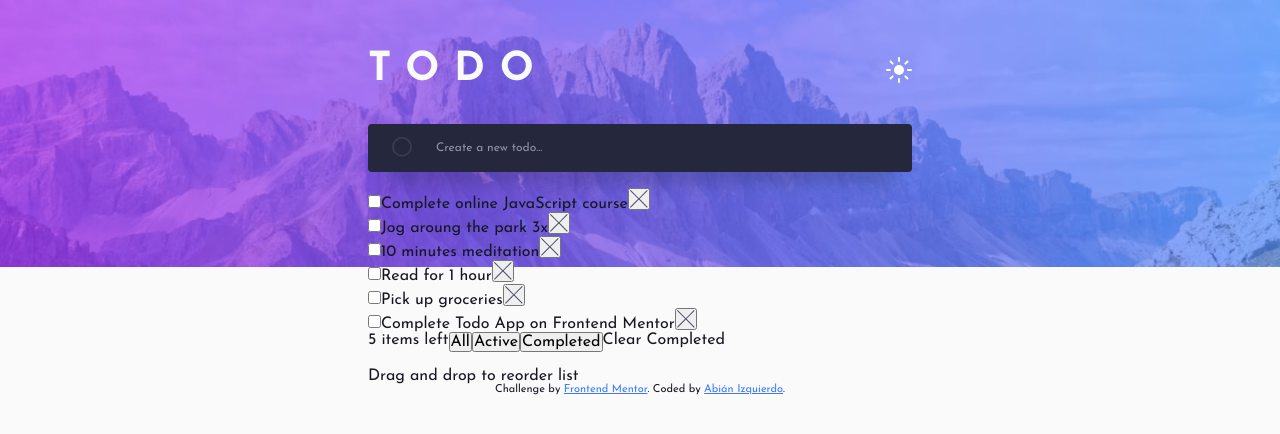
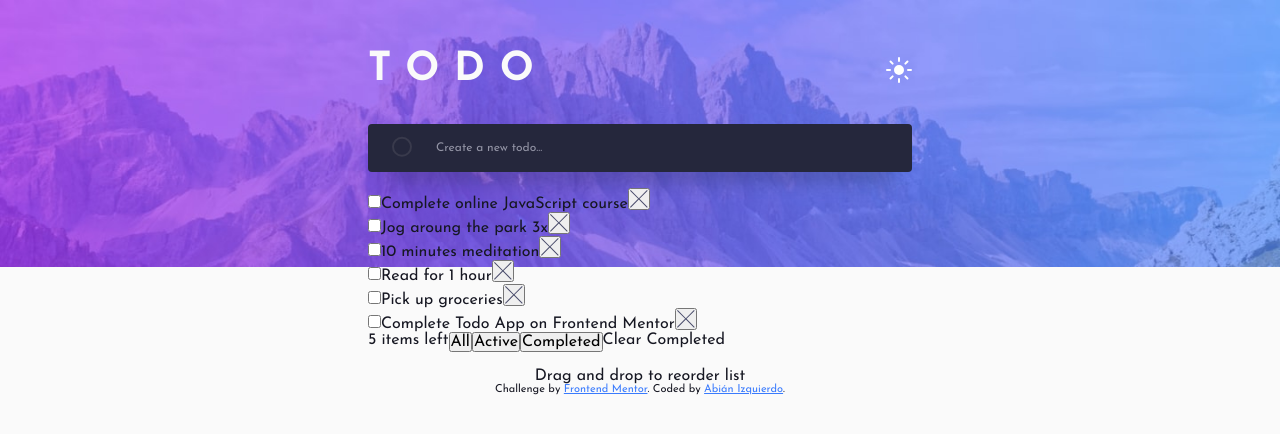
Before and after one commit to abizmo/todo-app, a React (Vite) app: page / in a window 1280 px wide. Shown: the top 434 px of the page. Built offline with nearby package versions, Linux system fonts and the light colour scheme.

Commit message:
Add text-center class

```diff
--- a/src/App.css
+++ b/src/App.css
@@ -18,7 +18,6 @@ body {
 
 .attribution {
   font-size: var(--fs-100);
-  text-align: center;
 }
 
 .attribution a {
--- a/src/App.tsx
+++ b/src/App.tsx
@@ -140,9 +140,9 @@ const App = () => {
             <span>Clear Completed</span>
           </div>
         </div>
-        <p>Drag and drop to reorder list</p>
+        <p className='text-center'>Drag and drop to reorder list</p>
       </main>
-      <footer className='attribution'>
+      <footer className='attribution | text-center'>
         Challenge by{' '}
         <a
           href='https://www.frontendmentor.io?ref=challenge'
--- a/src/index.css
+++ b/src/index.css
@@ -145,3 +145,7 @@ ol[role='list'] {
 .display-none {
   display: none;
 }
+
+.text-center {
+  text-align: center;
+}
```
